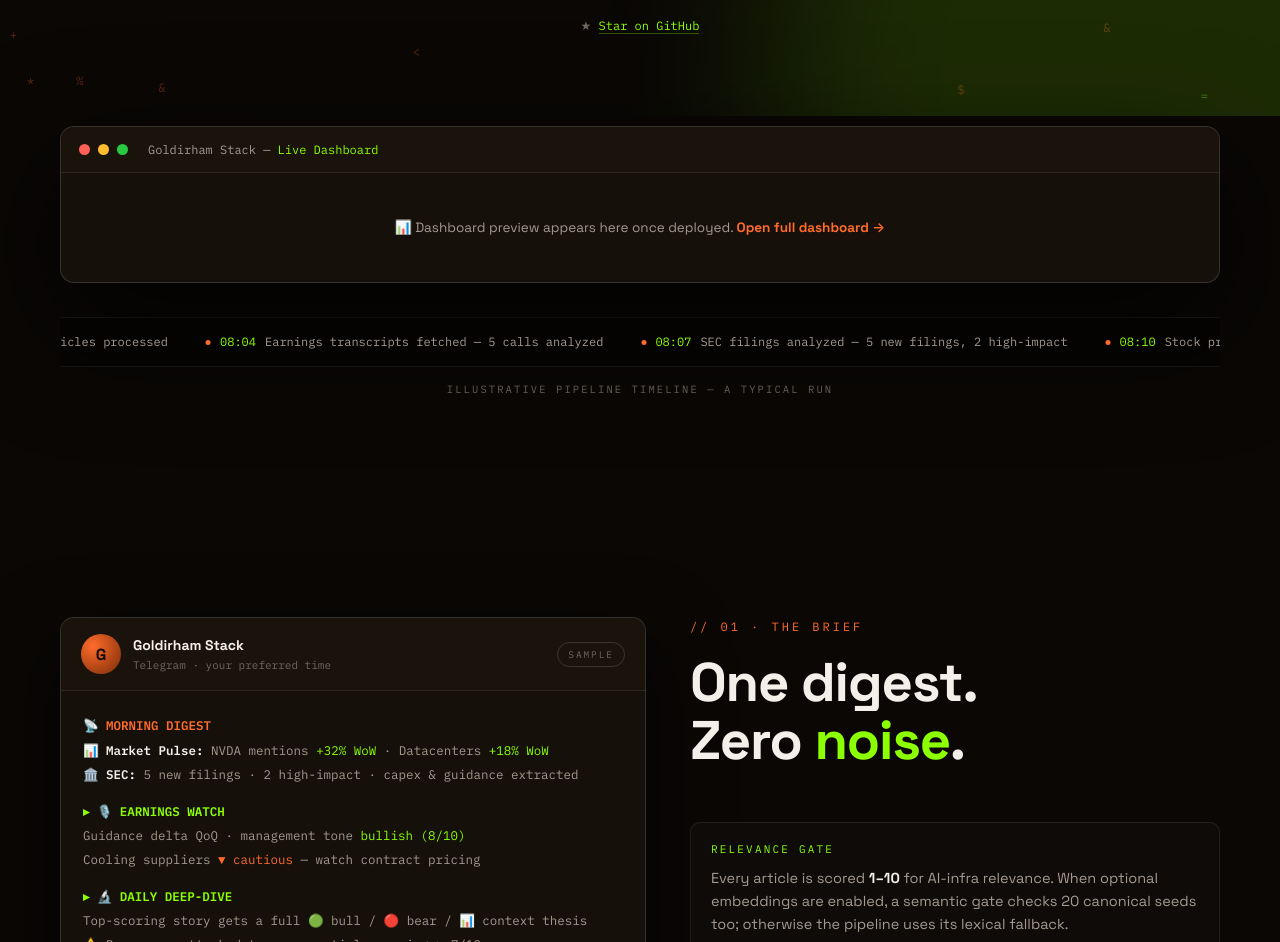
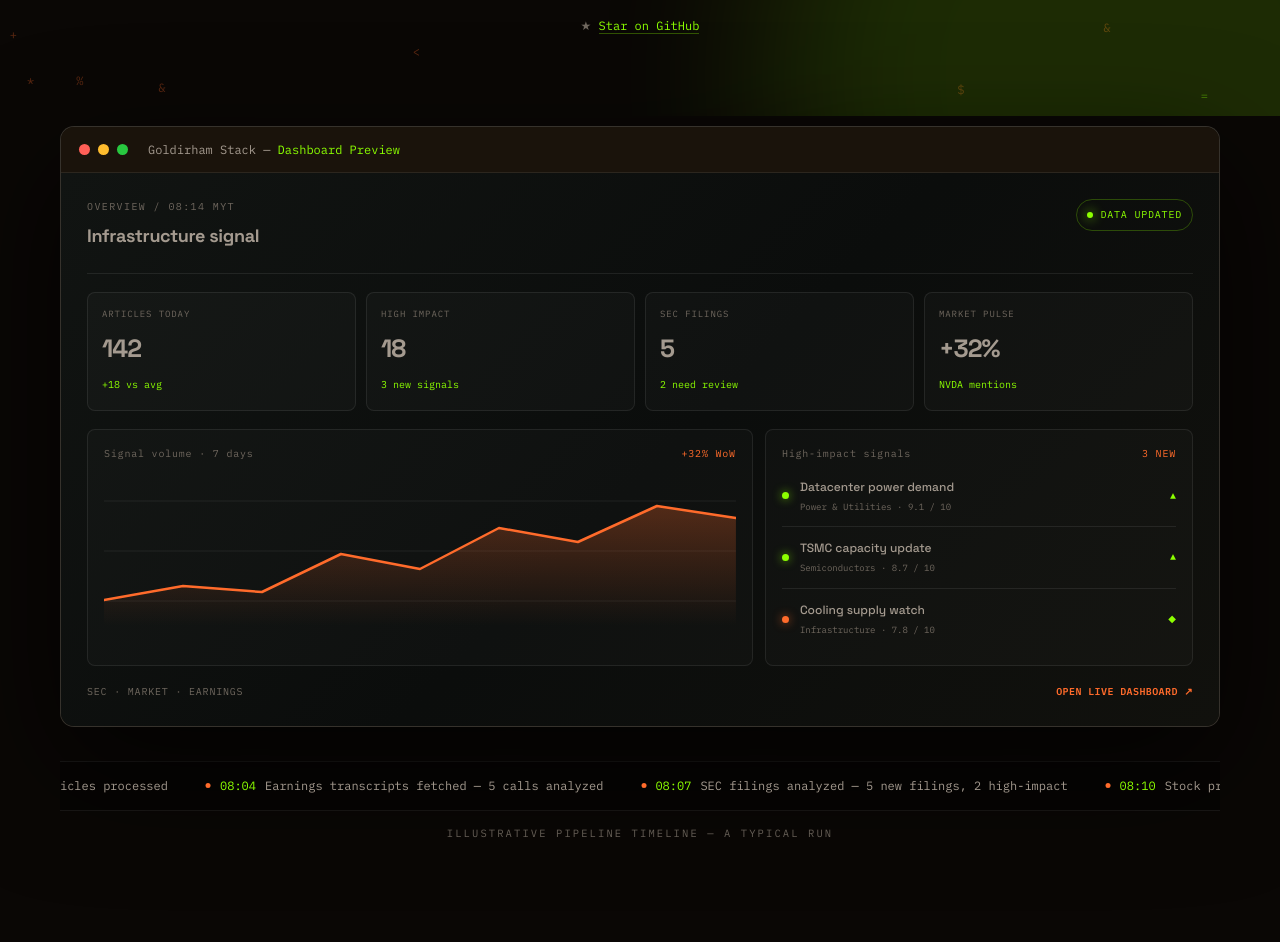
Before and after one commit to ixtaqq/ai-infra-digest, a website: page website/index.html in a window 1280 px wide. Shown: the part 840-1782 px from the top of the page. Drawn offline with Linux system fonts and the light colour scheme.

Commit message:
fix: replace broken dashboard iframe preview (#7)
Replace the broken embedded dashboard with a stable preview and retain strict anti-framing headers.

```diff
--- a/website/index.html
+++ b/website/index.html
@@ -194,9 +194,34 @@
 .dot.r{background:#ff5f57}.dot.y{background:#febc2e}.dot.g{background:#28c840}
 .win-title{margin-left:12px;font-family:var(--mono);font-size:12px;color:var(--mut)}
 .win-title .live{color:var(--lime)}
-.window iframe{display:block;width:100%;height:560px;border:0;background:#0a0a0a}
-.iframe-fallback{padding:44px 24px;text-align:center;color:var(--mut);font-size:13.5px}
-.iframe-fallback a{color:var(--orange);font-weight:600}
+.dashboard-preview{padding:26px;background:linear-gradient(135deg,#111412 0%,#0b0d0c 52%,#11110d 100%);font-family:var(--mono);color:var(--mut)}
+.dashboard-preview-top{display:flex;align-items:flex-start;justify-content:space-between;gap:20px;padding-bottom:22px;border-bottom:1px solid var(--line)}
+.dashboard-preview-kicker{display:block;margin-bottom:7px;color:var(--mut2);font-size:10px;letter-spacing:.14em}
+.dashboard-preview-title{display:block;color:var(--text);font-family:var(--sans);font-size:18px;letter-spacing:-.02em}
+.dashboard-preview-live{display:inline-flex;align-items:center;gap:7px;padding:7px 10px;border:1px solid rgba(140,255,0,.25);border-radius:999px;color:var(--lime);font-size:10px;letter-spacing:.08em;white-space:nowrap}
+.dashboard-preview-live::before{content:'';width:6px;height:6px;border-radius:50%;background:var(--lime);box-shadow:0 0 12px var(--lime)}
+.dashboard-preview-stats{display:grid;grid-template-columns:repeat(4,1fr);gap:10px;padding:18px 0}
+.dashboard-preview-stat{padding:14px;border:1px solid var(--line);border-radius:8px;background:rgba(255,255,255,.025)}
+.dashboard-preview-stat span{display:block;color:var(--mut2);font-size:9px;letter-spacing:.1em}
+.dashboard-preview-stat strong{display:block;margin:7px 0 2px;color:var(--text);font-family:var(--sans);font-size:25px;font-weight:600;letter-spacing:-.04em}
+.dashboard-preview-stat small{color:var(--lime);font-size:10px}
+.dashboard-preview-grid{display:grid;grid-template-columns:1.4fr .9fr;gap:12px}
+.dashboard-preview-panel{min-height:214px;padding:16px;border:1px solid var(--line);border-radius:8px;background:rgba(255,255,255,.02)}
+.dashboard-preview-panel-head{display:flex;align-items:center;justify-content:space-between;gap:10px;margin-bottom:14px;color:var(--mut2);font-size:10px;letter-spacing:.08em}
+.dashboard-preview-panel-head strong{color:var(--orange);font-weight:500}
+.dashboard-preview-chart{display:block;width:100%;height:150px}
+.dashboard-preview-chart .gridline{stroke:rgba(255,255,255,.08);stroke-width:1}
+.dashboard-preview-chart .area{fill:url(#dashboardPreviewFill)}
+.dashboard-preview-chart .line{fill:none;stroke:var(--orange);stroke-linecap:round;stroke-linejoin:round;stroke-width:2.5}
+.dashboard-preview-signal{display:grid;grid-template-columns:8px 1fr auto;gap:10px;align-items:center;padding:12px 0;border-top:1px solid var(--line);font-size:11px}
+.dashboard-preview-panel-head + .dashboard-preview-signal{border-top:0;padding-top:2px}
+.dashboard-preview-signal i{width:7px;height:7px;border-radius:50%;background:var(--lime);box-shadow:0 0 10px rgba(140,255,0,.7)}
+.dashboard-preview-signal:last-child i{background:var(--orange);box-shadow:0 0 10px rgba(255,107,43,.7)}
+.dashboard-preview-signal b{display:block;color:var(--text);font-family:var(--sans);font-size:12px;font-weight:500}
+.dashboard-preview-signal span{display:block;margin-top:3px;color:var(--mut2);font-size:9px}
+.dashboard-preview-signal em{color:var(--lime);font-size:10px;font-style:normal}
+.dashboard-preview-foot{display:flex;align-items:center;justify-content:space-between;gap:16px;padding-top:18px;color:var(--mut2);font-size:10px;letter-spacing:.08em}
+.dashboard-preview-foot a{color:var(--orange);font-weight:600;letter-spacing:.04em}
 
 /* ── ticker ── */
 .ticker{border-top:1px solid var(--line);border-bottom:1px solid var(--line);background:rgba(0,0,0,.35);overflow:hidden;padding:14px 0;margin-top:34px}
@@ -321,11 +346,16 @@
   .step p{margin-top:4px}
   .feat-grid{grid-template-columns:1fr 1fr}
   .brief-grid{grid-template-columns:1fr}
-  .window iframe{height:420px}
+  .dashboard-preview-grid{grid-template-columns:1fr}
 }
 @media(max-width:700px){.kchip span{display:none}}
 @media(max-width:640px){
   .feat-grid{grid-template-columns:1fr}
+  .dashboard-preview{padding:18px}
+  .dashboard-preview-top{display:block}
+  .dashboard-preview-live{margin-top:14px}
+  .dashboard-preview-stats{grid-template-columns:1fr 1fr}
+  .dashboard-preview-foot{align-items:flex-start;flex-direction:column}
   .nav{gap:10px;padding:10px 8px 10px 14px}
   .nav-wrap{padding:12px 12px 0}
   .logo{font-size:15px}
@@ -437,9 +467,41 @@
     <div class="window" data-reveal>
       <div class="win-bar">
         <span class="dot r" aria-hidden="true"></span><span class="dot y" aria-hidden="true"></span><span class="dot g" aria-hidden="true"></span>
-        <span class="win-title">Goldirham Stack — <span class="live">Live Dashboard</span></span>
+        <span class="win-title">Goldirham Stack — <span class="live">Dashboard Preview</span></span>
       </div>
-      <iframe id="dashPreview" src="about:blank" title="Goldirham Stack live dashboard preview" loading="lazy"></iframe>
+      <div class="dashboard-preview">
+        <div class="dashboard-preview-top">
+          <div>
+            <span class="dashboard-preview-kicker">OVERVIEW / 08:14 MYT</span>
+            <strong class="dashboard-preview-title">Infrastructure signal</strong>
+          </div>
+          <span class="dashboard-preview-live">DATA UPDATED</span>
+        </div>
+        <div class="dashboard-preview-stats">
+          <div class="dashboard-preview-stat"><span>ARTICLES TODAY</span><strong>142</strong><small>+18 vs avg</small></div>
+          <div class="dashboard-preview-stat"><span>HIGH IMPACT</span><strong>18</strong><small>3 new signals</small></div>
+          <div class="dashboard-preview-stat"><span>SEC FILINGS</span><strong>5</strong><small>2 need review</small></div>
+          <div class="dashboard-preview-stat"><span>MARKET PULSE</span><strong>+32%</strong><small>NVDA mentions</small></div>
+        </div>
+        <div class="dashboard-preview-grid">
+          <div class="dashboard-preview-panel">
+            <div class="dashboard-preview-panel-head"><span>Signal volume · 7 days</span><strong>+32% WoW</strong></div>
+            <svg class="dashboard-preview-chart" viewBox="0 0 640 150" role="img" aria-label="Illustrative seven-day signal volume chart" preserveAspectRatio="none">
+              <defs><linearGradient id="dashboardPreviewFill" x1="0" x2="0" y1="0" y2="1"><stop offset="0" stop-color="#ff6b2b" stop-opacity=".28"/><stop offset="1" stop-color="#ff6b2b" stop-opacity="0"/></linearGradient></defs>
+              <path class="gridline" d="M0 25H640M0 75H640M0 125H640"/>
+              <path class="area" d="M0 124L80 110L160 116L240 78L320 93L400 52L480 66L560 30L640 42V150H0Z"/>
+              <path class="line" d="M0 124L80 110L160 116L240 78L320 93L400 52L480 66L560 30L640 42"/>
+            </svg>
+          </div>
+          <div class="dashboard-preview-panel">
+            <div class="dashboard-preview-panel-head"><span>High-impact signals</span><strong>3 NEW</strong></div>
+            <div class="dashboard-preview-signal"><i aria-hidden="true"></i><div><b>Datacenter power demand</b><span>Power &amp; Utilities · 9.1 / 10</span></div><em>▲</em></div>
+            <div class="dashboard-preview-signal"><i aria-hidden="true"></i><div><b>TSMC capacity update</b><span>Semiconductors · 8.7 / 10</span></div><em>▲</em></div>
+            <div class="dashboard-preview-signal"><i aria-hidden="true"></i><div><b>Cooling supply watch</b><span>Infrastructure · 7.8 / 10</span></div><em>◆</em></div>
+          </div>
+        </div>
+        <div class="dashboard-preview-foot"><span>SEC · MARKET · EARNINGS</span><a href="/dashboard/">OPEN LIVE DASHBOARD ↗</a></div>
+      </div>
     </div>
 
     <div class="ticker" aria-hidden="true">
@@ -1099,25 +1161,6 @@
 var terminalBody = document.getElementById('terminalBody');
 if (terminalBody) termObserver.observe(terminalBody);
 
-/* ---------- dashboard iframe: only load on live domain ---------- */
-var iframe = document.getElementById('dashPreview');
-if (iframe){
-  var proto = window.location.protocol, host = window.location.hostname;
-  var servedOverHttp = (proto === 'http:' || proto === 'https:');
-  var isLocal = (host === 'localhost' || host === '127.0.0.1');
-  if (servedOverHttp && !isLocal){
-    iframe.src = '/dashboard/';
-  } else {
-    iframe.remove();
-    var win = document.querySelector('#demo .window');
-    if (win){
-      var fb = document.createElement('div');
-      fb.className = 'iframe-fallback';
-      fb.innerHTML = '📊 Dashboard preview appears here once deployed. <a href="/dashboard/">Open full dashboard →</a>';
-      win.appendChild(fb);
-    }
-  }
-}
 })();
 </script>
 </body>
```
Also changed, not shown: website/vercel.json.
